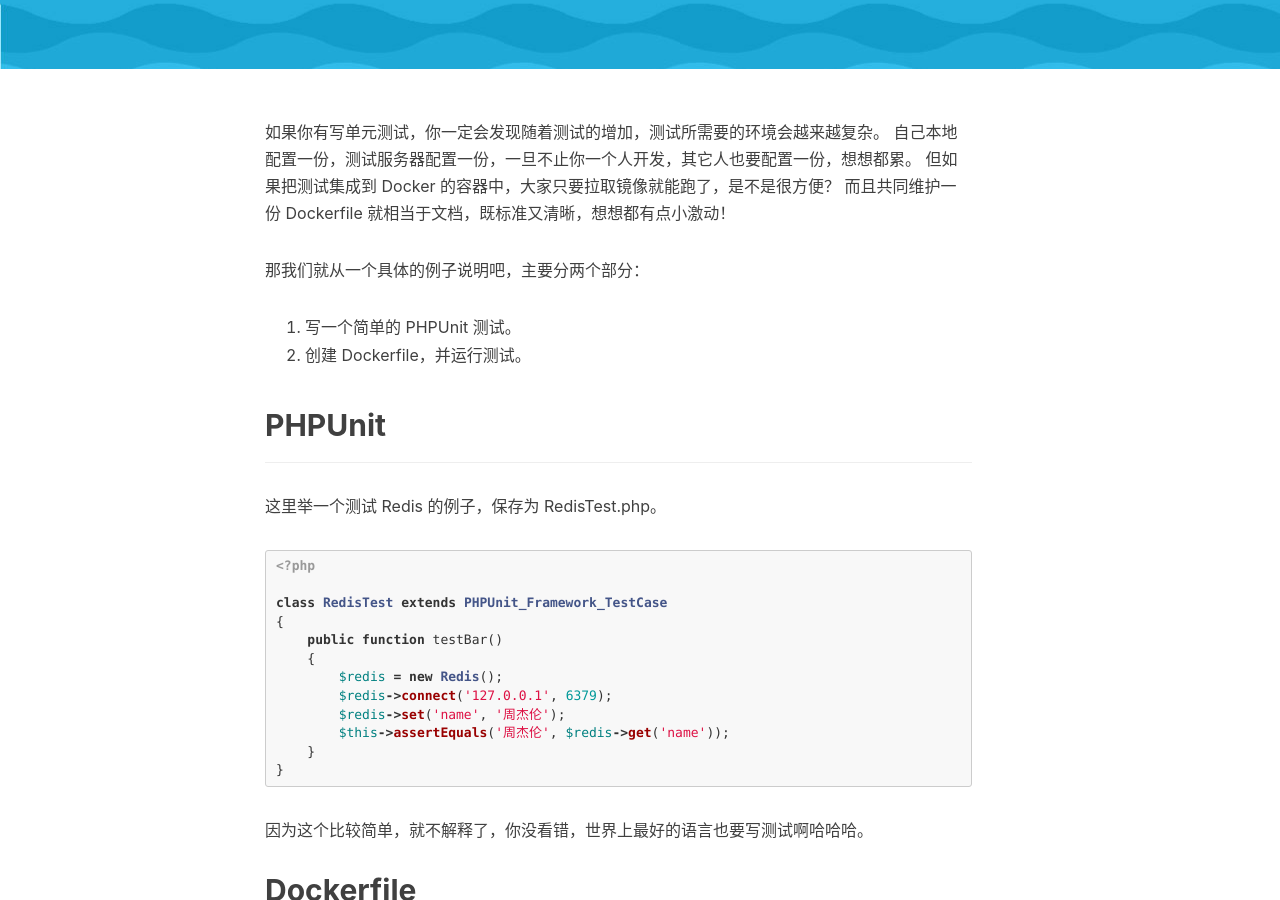
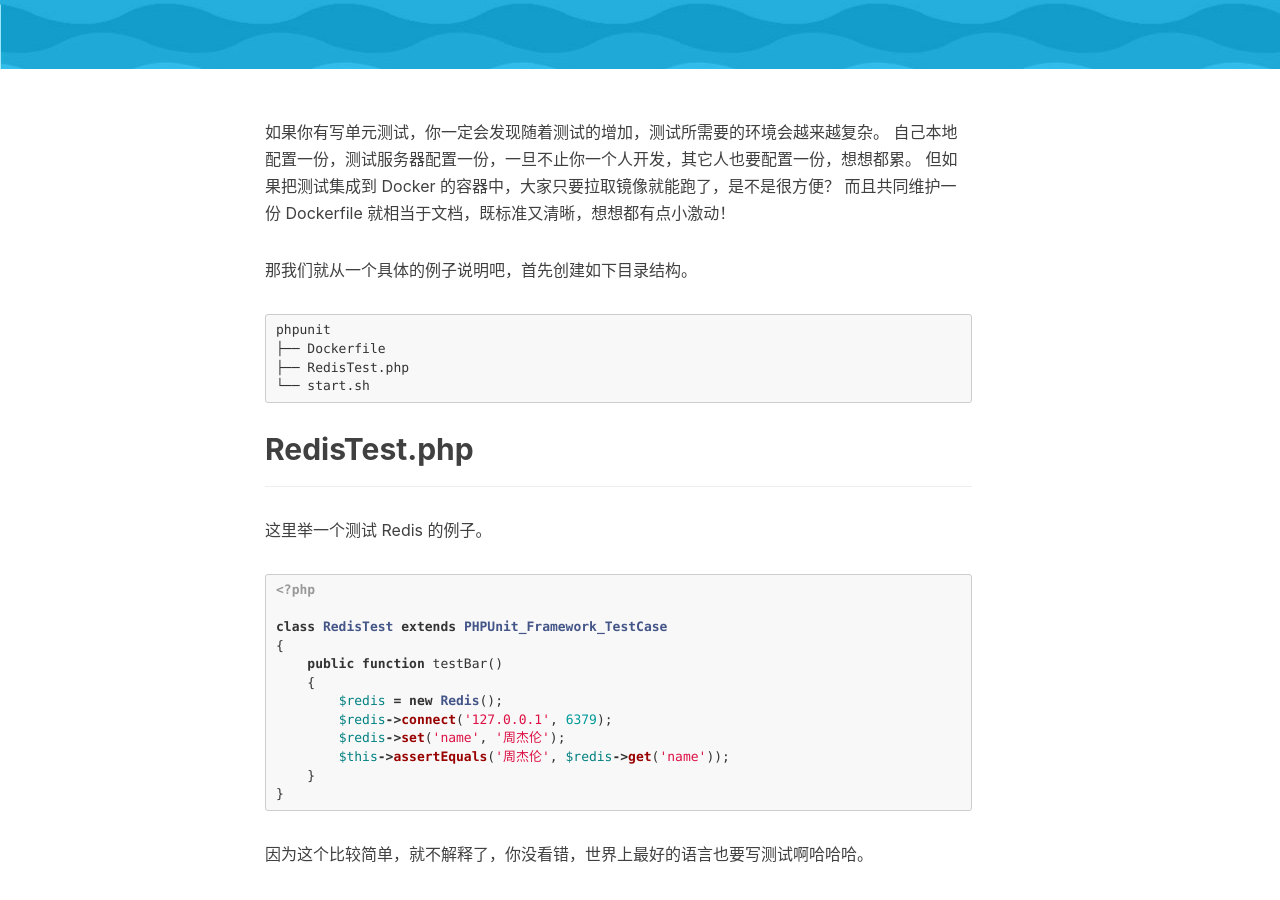
Before and after one commit to xkuga/xkuga.github.io, a Jekyll site: the page built from _posts/2016-07-21-docker-phpunit.md, in a window 1280 px wide and 900 px high, scrolled down 354 px. Built offline with Jekyll 4.4.1, drawn with Linux system fonts in a browser that asks for light colours; nearby versions of some CDN libraries; comment, search, counter and statistics services are not loaded; some of the changed text lies outside the part shown.

Commit message:
add dir structure

````diff
--- a/_posts/2016-07-21-docker-phpunit.md
+++ b/_posts/2016-07-21-docker-phpunit.md
@@ -11,15 +11,19 @@ header-img: img/docker.jpg
 但如果把测试集成到 Docker 的容器中，大家只要拉取镜像就能跑了，是不是很方便？
 而且共同维护一份 Dockerfile 就相当于文档，既标准又清晰，想想都有点小激动！
 
-那我们就从一个具体的例子说明吧，主要分两个部分：
+那我们就从一个具体的例子说明吧，首先创建如下目录结构。
 
-1. 写一个简单的 PHPUnit 测试。
-2. 创建 Dockerfile，并运行测试。
+```
+phpunit
+├── Dockerfile
+├── RedisTest.php
+└── start.sh
+```
 
-## PHPUnit
-----------
+## RedisTest.php
+----------------
 
-这里举一个测试 Redis 的例子，保存为 RedisTest.php。
+这里举一个测试 Redis 的例子。
 
 ```php
 <?php
@@ -92,7 +96,7 @@ RUN chmod 755 /start.sh
 CMD ["/bin/bash", "/start.sh"]
 ```
 
-start.sh 的内容如下。
+start.sh
 
 ```bash
 redis-server > /dev/null &
````
